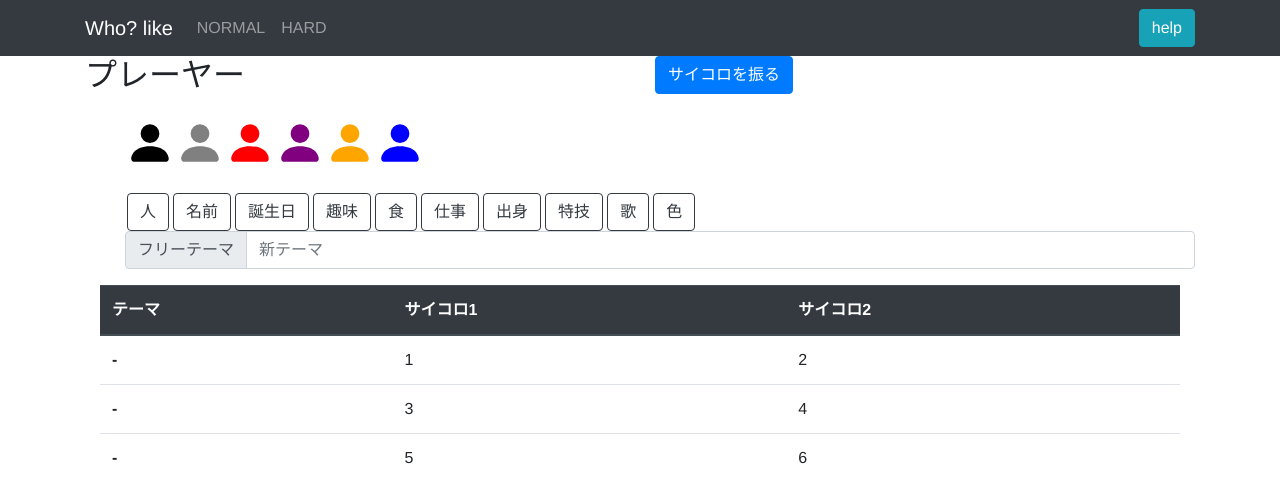
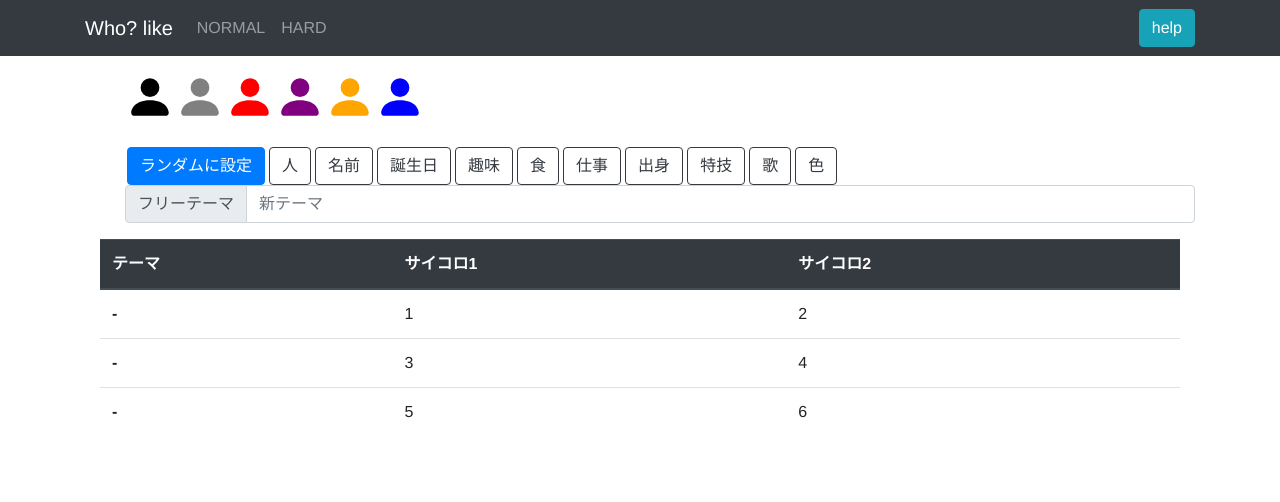
Before and after one commit to tetsunosuke/who-app, a Vue app: page / in a window 1280 px wide. Shown: the top 502 px of the page. Built offline with nearby package versions, Linux system fonts and the light colour scheme.

Commit message:
テーマのランダム設定と所定の数までいかないとサイコロが振れないように変更

```diff
--- a/src/App.vue
+++ b/src/App.vue
@@ -1,36 +1,17 @@
 <template>
-<!-- navの部分は別コンポーネントにしたい -->
-<nav class="navbar navbar-expand-md navbar-dark bg-dark">
-<div class="container">
-<a class="navbar-brand">Who? like</a>
-<ul class="navbar-nav mr-auto">
-<li class="nav-item">
-<a class="nav-link" @click="changeMode('NORMAL')">NORMAL</a>
-</li>
-<li class="nav-item">
-<a class="nav-link" @click="changeMode('HARD')">HARD</a>
-</li>
-</ul>
-<ul class="navbar-nav">
-<li class="nav-item">
-<Modal />
-</li>
-</ul>
-</div>
-</nav>
-
+<Navigation @changeMode="changeMode" />
 <div class="container">
   <div class="row justify-content-md-center">
     <div class="col-md-6">
         <Colors :colors="colors" />
     </div>
     <div class="col-md-6">
-        <Dice :colors="colors" />
+        <Dice :colors="colors" :selectedThemes="selectedThemes" :mode="mode" />
     </div>
   </div>
 </div>
 <div class="container">
-  <Themes @selectTheme="selectTheme" :themes="themes" :selectedThemes="selectedThemes"/>
+  <Themes @selectTheme="selectTheme" @selectRandomTheme="selectRandomTheme" :themes="themes" :selectedThemes="selectedThemes"/>
   <!-- この画面で変更した mode だけを表に渡す -->
   <div class="container">
   <div class="row justify-content-md-center">
@@ -49,9 +30,17 @@ import Colors  from './components/Colors.vue'
 import Dice from './components/Dice.vue'
 import Themes from './components/Themes.vue'
 import Modal from './components/Modal.vue'
+import Navigation from './components/Navigation.vue'
 import Config from './config.js'
 
 // 状態に関するデータなどはすべてここで持つようにする
+const shuffle = ([...array]) => {
+    for (let i = array.length - 1; i >= 0; i--) {
+        const j = Math.floor(Math.random() * (i + 1));
+        [array[i], array[j]] = [array[j], array[i]];
+    }
+    return array;
+}
 
 export default {
     name: 'App',
@@ -60,7 +49,8 @@ export default {
         WhoTable,
         Colors,
         Dice,
-        Modal
+        Modal,
+        Navigation
     },
     data () {
         const config = new Config();
@@ -85,13 +75,13 @@ export default {
                 this.selectedThemes = this.selectedThemes.filter(v => v !== e.target.innerText);
             }
         },
+        selectRandomTheme() {
+            const count = (this.mode === "NORMAL" ? 3 : 6);
+            this.selectedThemes = shuffle(this.themes).slice(0, count);
+        },
         changeMode(mode) {
             this.selectedThemes = [];
             this.mode = mode;
-        },
-        start() {
-            // リスタート
-            console.info("start");
         }
     }
 }
--- a/src/components/Colors.vue
+++ b/src/components/Colors.vue
@@ -1,5 +1,4 @@
 <template>
-  <h2>プレーヤー</h2>
   <ul id="colors">
     <li v-for="style in styles" v-bind:style="style">
         <svg width="1em" height="1em" viewBox="0 0 16 16" class="bi bi-person-fill" fill="currentColor" xmlns="http://www.w3.org/2000/svg">
--- a/src/components/Dice.vue
+++ b/src/components/Dice.vue
@@ -1,5 +1,6 @@
 <template>
 <!-- TODO: テーマが選ばれていないときはサイコロが振れないようにする -->
+<template v-if="castable">
 <button class="btn btn-primary" type="button" @click="cast">サイコロを振る</button>
 <div v-if="num">
 <ul id="dices">
@@ -12,6 +13,7 @@
 </ul>
 </div>
 </template>
+</template>
 
 <script>
 import DiceIcon from './DiceIcon.vue'
@@ -22,13 +24,22 @@ export default {
     },
     props: {
         "colors": { type : Array, default: [] },
-        "themes": { type : Array, default: [] },
+        "selectedThemes": { type: Array, default:[]},
+        "mode": {type :String, default: "NORMAL"}
     },
     data() {
         return {
             num: "",
             color: {color: "white"},
         };
+    },
+    computed: {
+        castable: {
+            get() {
+                const num = (this.mode === "NORMAL" ? 3 : 6);
+                return num === this.selectedThemes.length;
+            }
+        }
     },
     methods: {
         cast() {
--- a/src/components/Modal.vue
+++ b/src/components/Modal.vue
@@ -24,6 +24,7 @@ help
         </ol>
       </div>
       <div class="modal-footer">
+        <p>Created by ITO Tetsunosuke, <a href="https://github.com/tetsunosuke/who-app">GitHub</a></p>
         <button type="button" class="btn btn-secondary" data-dismiss="modal">Close</button>
       </div>
     </div>
--- /dev/null
+++ b/src/components/Navigation.vue
@@ -0,0 +1,38 @@
+<template>
+<nav class="navbar navbar-expand-md navbar-dark bg-dark">
+<div class="container">
+<a class="navbar-brand">Who? like</a>
+<ul class="navbar-nav mr-auto">
+<li class="nav-item">
+<a class="nav-link" @click="$emit('changeMode', 'NORMAL')">NORMAL</a>
+</li>
+<li class="nav-item">
+<a class="nav-link" @click="$emit('changeMode', 'HARD')">HARD</a>
+</li>
+</ul>
+<ul class="navbar-nav">
+<li class="nav-item">
+<Modal />
+</li>
+</ul>
+</div>
+</nav>
+</template>
+
+<script>
+import Modal from './Modal.vue'
+
+export default {
+    name: 'Navigation',
+    components: {
+        Modal
+    },
+    props: {
+    },
+    data() {
+        return {
+        }
+    },
+    emits: ["changeMode"]
+}
+</script>
--- a/src/components/Themes.vue
+++ b/src/components/Themes.vue
@@ -1,6 +1,6 @@
 <template>
   <ul id="themes">
-    <!-- これらを選択したら右側の欄に入るようにする -->
+    <li><button class="btn btn-primary" @click="$emit('selectRandomTheme')">ランダムに設定</button></li>
     <li v-for="value in passedThemes">
       <button @click="$emit('selectTheme', $event)" class="btn" v-bind:class="passedSelectedThemes.includes(value)? 'btn-dark' : 'btn-outline-dark'">
       {{value}}
@@ -40,12 +40,12 @@ export default {
           }
       },
   },
-  emits: ["selectTheme"],
+  emits: ["selectTheme", "selectRandomTheme"],
   methods: {
       addTheme(e) {
           this.themes.push(e.target.value);
           e.target.value = "";
-      },
+      }
   }
 }
 </script>
```
